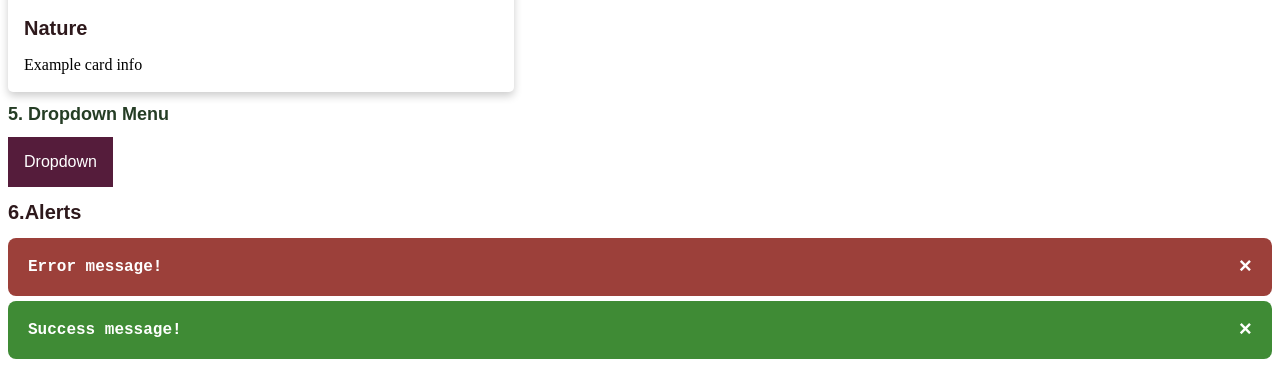
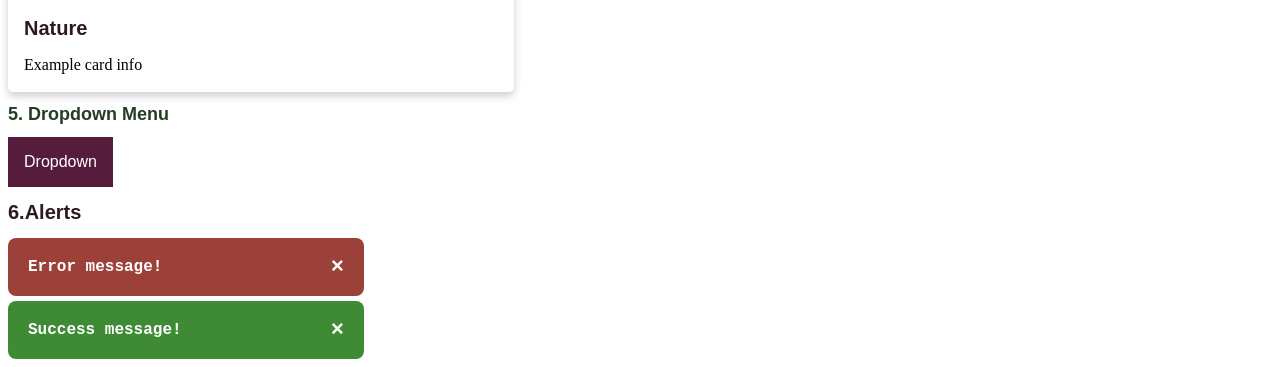
Before and after one commit to bhargava16623/css-asignmen3, a plain HTML site: page index.html in a window 1280 px wide. Shown: the part 1291-1658 px from the top of the page. Drawn offline with Linux system fonts and the light colour scheme.

Commit message:
Update style.css

```diff
--- a/style.css
+++ b/style.css
@@ -246,6 +246,7 @@ img {
   font-family: "Courier New", Courier, monospace;
   border-radius: 8px;
   border-color: #770d06;
+  width: 25%;
 }
 
 .closebtn {
@@ -271,4 +272,5 @@ img {
   border-radius: 8px;
   border-color: #770d06;
   margin-top: 5px;
+  width: 25%;
 }
```
